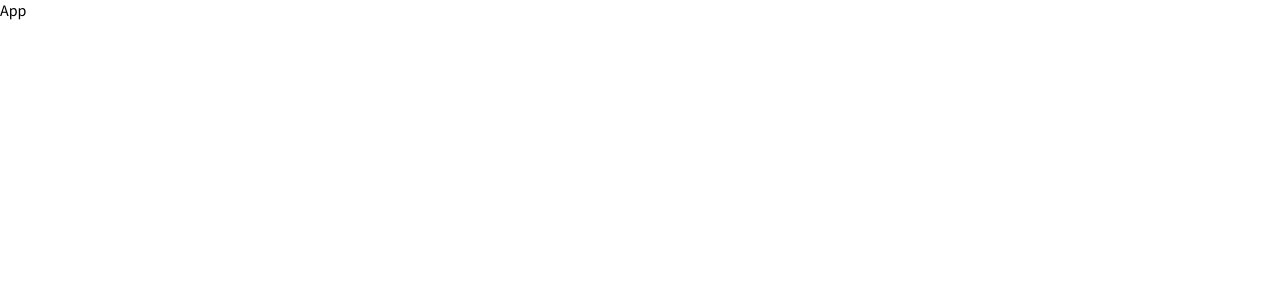
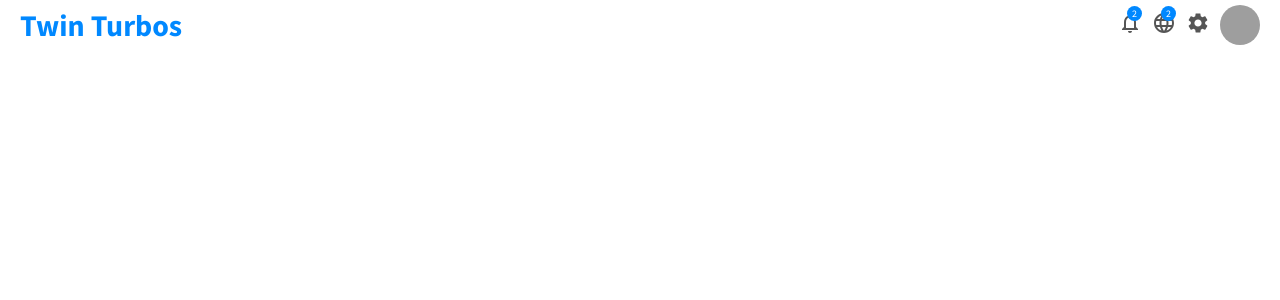
Before and after one commit to lhaykus/React-Jdm-website, a React (Create React App) app in the folder admin/: page / in a window 1280 px wide. Shown: the top 300 px of the page. Built offline with nearby package versions, Linux system fonts and the light colour scheme; grey boxes are pictures that could not be loaded.

Commit message:
creating topbar for admin

```diff
--- a/admin/src/App.js
+++ b/admin/src/App.js
@@ -1,8 +1,9 @@
 import React from 'react'
+import Topbar from './components/topbar/Topbar'
 
 const App = () => {
   return (
-    <div>App</div>
+   <Topbar />
   )
 }
 
--- /dev/null
+++ b/admin/src/components/topbar/Topbar.jsx
@@ -0,0 +1,29 @@
+import React from 'react';
+import './topbar.css';
+import { NotificationsNone, Language, Settings } from "@material-ui/icons";
+
+export default function Topbar() {
+  return (
+    <div className="topbar">
+      <div className="topbar-wrapper">
+        <div className="topLeft">
+          <span className="logo">Twin Turbos</span>
+        </div>
+        <div className="topRight">
+          <div className="topbar-icon-container">
+            <NotificationsNone />
+            <span className="icon-badge">2</span>
+          </div>
+          <div className="topbar-icon-container">
+            <Language />
+            <span className="icon-badge">2</span>
+          </div>
+          <div className="topbar-icon-container">
+            <Settings />
+          </div>
+          <img src="https://images.pexels.com/photos/1571882/pexels-photo-1571882.jpeg?auto=compress&cs=tinysrgb&w=1260&h=750&dpr=1" alt="" className="topbar-avatar" />
+        </div>
+      </div>
+    </div>
+  );
+}
--- /dev/null
+++ b/admin/src/components/topbar/topbar.css
@@ -0,0 +1,56 @@
+.topbar {
+    width: 100%;
+    height: 50px;
+    background-color: white;
+    position: sticky;
+    top: 0;
+    z-index: 999;
+  }
+
+  .topbar-wrapper {
+    height: 100%;
+    padding: 0px 20px;
+    display: flex;
+    align-items: center;
+    justify-content: space-between;
+  }
+
+  .logo {
+    font-weight: bold;
+    font-size: 30px;
+    color: rgb(0, 136, 255);
+  }
+
+  .topRight{
+      display: flex;
+      align-items: center;
+  }
+
+  .topbar-icon-container {
+    position: relative;
+    cursor: pointer;
+    margin-right: 10px;
+    color: #555;
+  }
+
+  .icon-badge{
+      width: 15px;
+      height: 15px;
+      position: absolute;
+      top: -5px;
+      right: 0px;
+      background-color: rgb(0, 136, 255);
+      color: white;
+      border-radius: 50%;
+      display: flex;
+      align-items: center;
+      justify-content: center;
+      font-size: 10px;
+  }
+
+  .topbar-avatar{
+      width: 40px;
+      height: 40px;
+      border-radius: 50%;
+      cursor: pointer;
+  }
--- a/admin/src/index.js
+++ b/admin/src/index.js
@@ -5,7 +5,6 @@ import { HashRouter } from 'react-router-dom';
 
 
 ReactDOM.render(
-
   <HashRouter>
       <App />
   </HashRouter>
```
Also changed, not shown: 1 other file (tests, documents, lock files or other folders).
